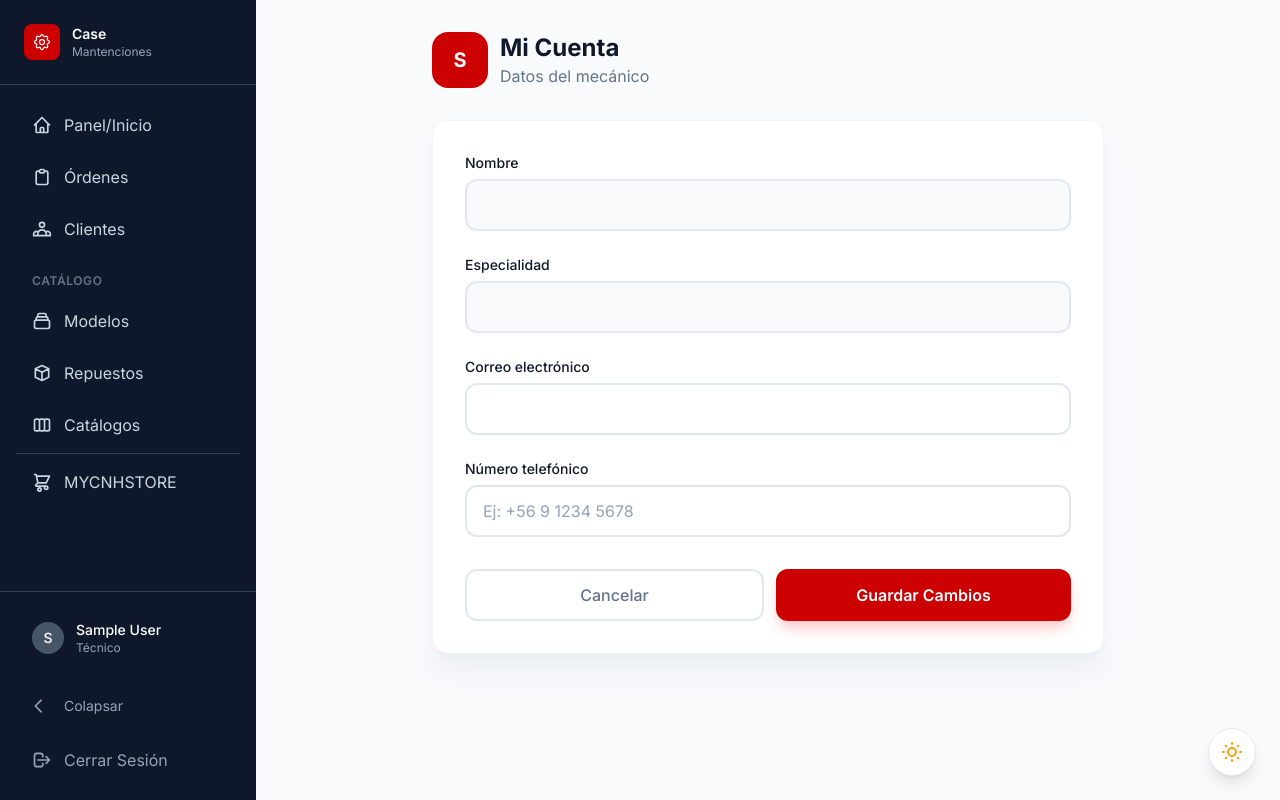
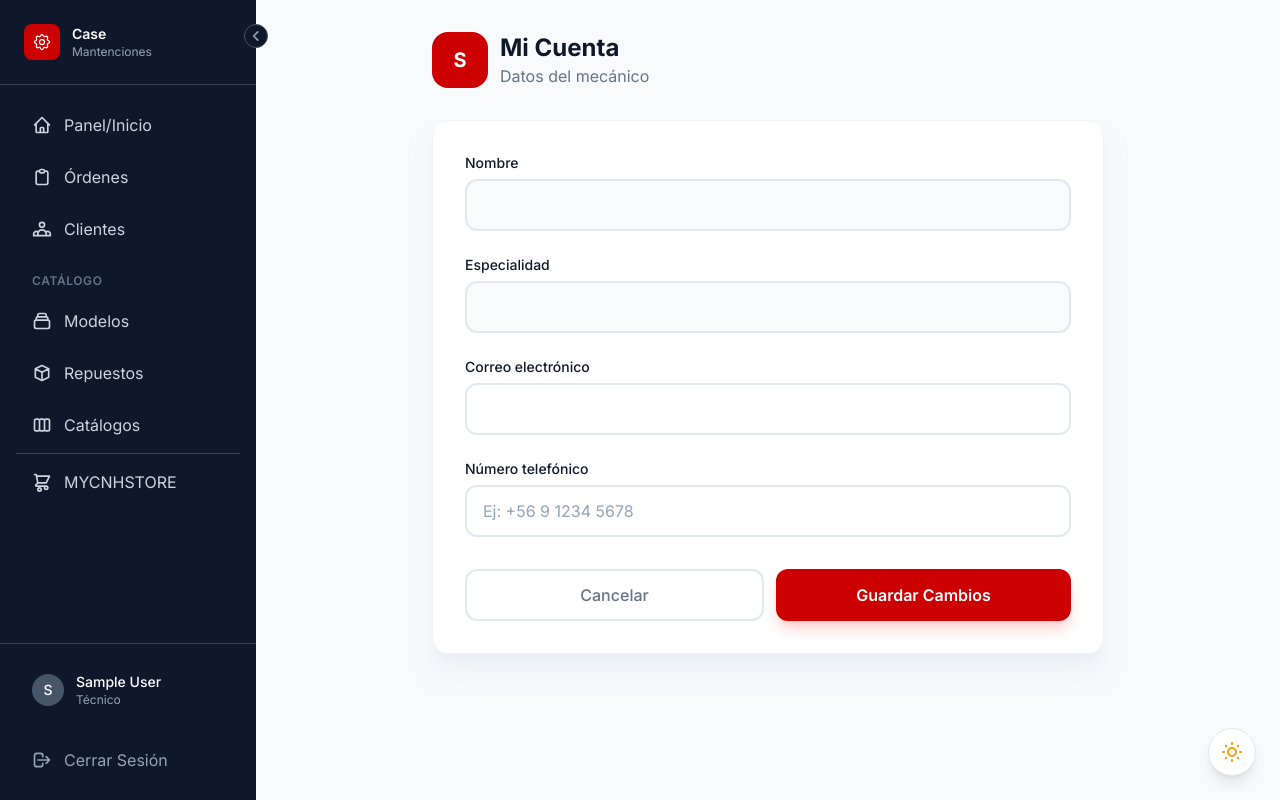
Before and after one commit to grosar03-maker/sistema-mantenciones, a Django app: template infrastructure/templates/mecanico/detalle_mecanico.html in a window 1280 px wide. Run offline with Django 4.2, Linux system fonts and the light colour scheme; the template is opened without the code that fills it, so the values that code supplies are empty; the visitor is signed in with stand-in values (Sample User, id 1); some libraries are stand-ins or nearby versions.

Commit message:
boton colapsar movido a esquina superior derecha del sidebar

```diff
--- a/infrastructure/templates/mecanico/sidebar.html
+++ b/infrastructure/templates/mecanico/sidebar.html
@@ -9,12 +9,17 @@
 #sidebar.collapsed .sidebar-header .sidebar-text { display: none; }
 #sidebar.collapsed .user-section { justify-content: center; }
 #sidebar.collapsed .user-section .sidebar-text { display: none; }
-#sidebar.collapsed .toggle-label { display: none; }
 #sidebar.collapsed .cat-label { display: none; }
 #sidebar.collapsed .p-6 { padding: 1rem; }
 #sidebar.collapsed .nav-cat { padding: 0.5rem; }
 </style>
-<aside id="sidebar" class="w-64 bg-[#0F172A] min-h-screen flex flex-col shrink-0 transition-all duration-300">
+<aside id="sidebar" class="w-64 bg-[#0F172A] min-h-screen flex flex-col shrink-0 transition-all duration-300 relative">
+    <button id="toggleSidebar" onclick="toggleSidebar()"
+            class="absolute -right-3 top-6 w-6 h-6 rounded-full bg-[#0F172A] border border-slate-600 flex items-center justify-center text-slate-400 hover:text-white hover:border-slate-400 transition-all duration-200 z-10">
+        <svg id="chevronIcon" class="w-3.5 h-3.5 transition-transform duration-300" fill="none" stroke="currentColor" viewBox="0 0 24 24">
+            <path stroke-linecap="round" stroke-linejoin="round" stroke-width="3" d="M15 19l-7-7 7-7"/>
+        </svg>
+    </button>
     <div class="p-6 border-b border-slate-700">
         <a href="{% url 'dashboard_mecanico' %}" class="flex items-center gap-3 sidebar-header">
             <div class="w-9 h-9 rounded-lg bg-[#CC0000] flex items-center justify-center shrink-0">
@@ -92,15 +97,6 @@
             </div>
         </a>
     </div>
-    <div class="px-4 pb-2">
-        <button id="toggleSidebar" onclick="toggleSidebar()"
-                class="flex items-center gap-3 w-full px-4 py-3 rounded-xl text-slate-400 hover:bg-slate-800 hover:text-white transition-all duration-200">
-            <svg id="chevronIcon" class="w-5 h-5 shrink-0 transition-transform duration-300" fill="none" stroke="currentColor" viewBox="0 0 24 24">
-                <path stroke-linecap="round" stroke-linejoin="round" stroke-width="2" d="M11 19l-7-7 7-7"/>
-            </svg>
-            <span class="sidebar-text toggle-label text-sm">Colapsar</span>
-        </button>
-    </div>
     <div class="px-4 pb-4">
         <a href="{% url 'logout' %}"
            class="flex items-center gap-3 px-4 py-3 rounded-xl text-slate-400 hover:bg-slate-800 hover:text-white transition-all duration-200">
```
